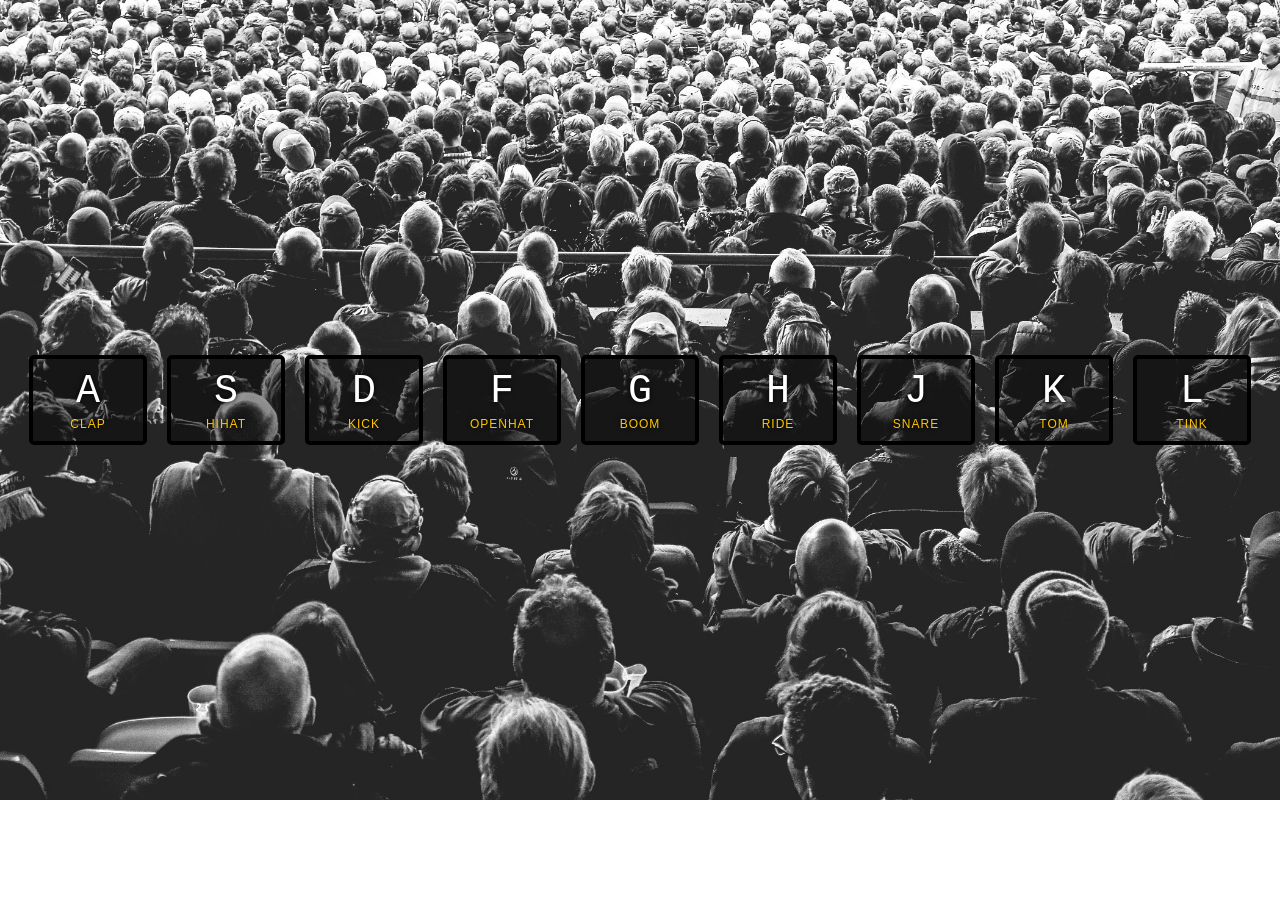
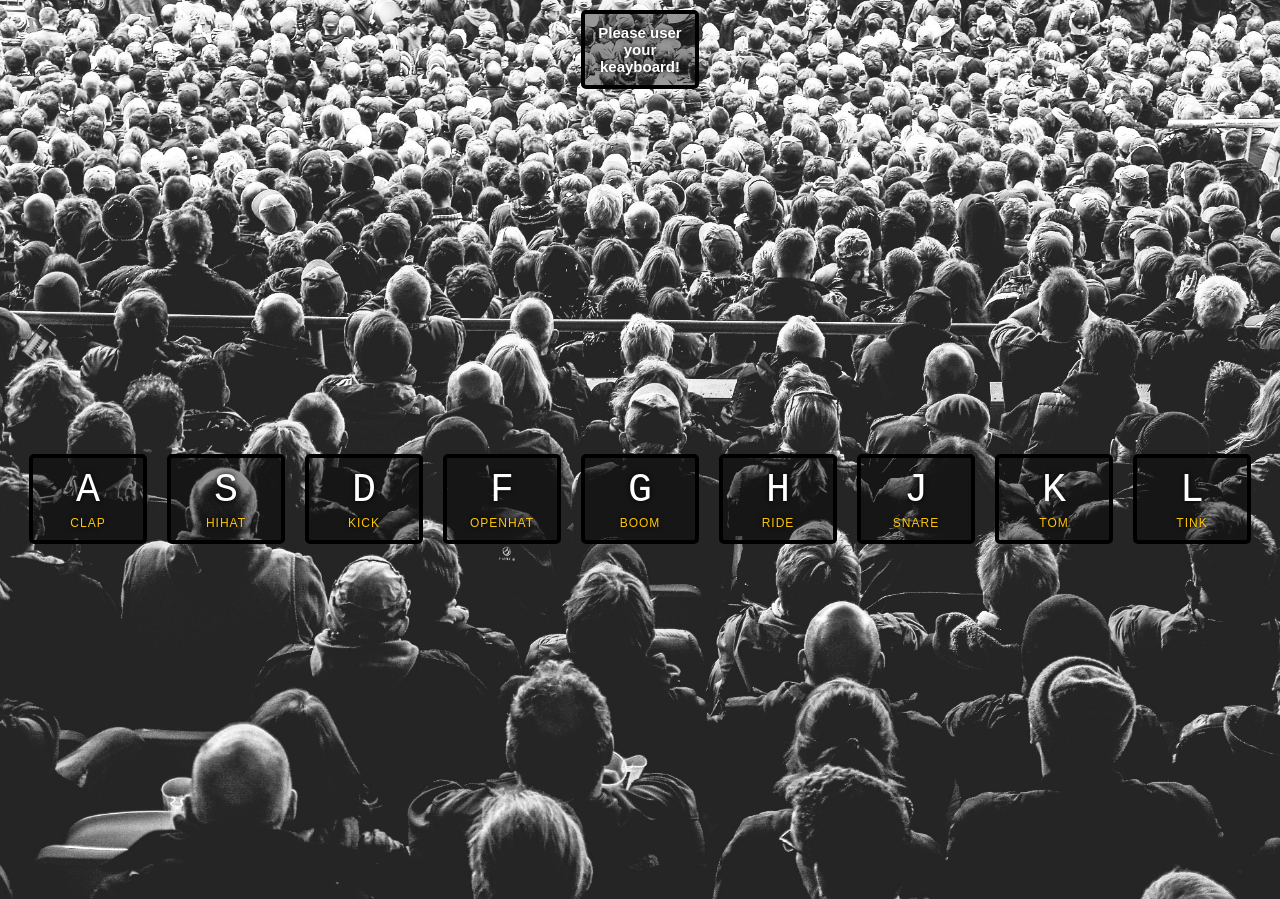
Before and after one commit to carvajalejandro/drum-kit, a plain HTML site: page index.html in a window 1280 px wide. Before the commit the page ends 800 px from the top, so only its background shows below. Drawn offline with Linux system fonts and the light colour scheme.

Commit message:
Add instructions

```diff
--- a/index.html
+++ b/index.html
@@ -8,6 +8,9 @@
 </head>
 <body>
 
+  <div class="pf">
+    <h1 class="instructions">Please user your keayboard!</h1>
+  </div>
 
   <div class="keys">
     <div data-key="65" class="key">
--- a/style.css
+++ b/style.css
@@ -49,3 +49,22 @@ kbd {
   letter-spacing: .1rem;
   color: #ffc600;
 }
+.instructions{
+
+  border: .4rem solid black;
+  border-radius: .5rem;
+  margin: 1rem;
+  font-size: 1.5rem;
+  padding: 1rem .5rem;
+  transition: all .07s ease;
+  width: 10rem;
+  text-align: center;
+  color: white;
+  background: rgba(0,0,0,0.4);
+  text-shadow: 0 0 .5rem black;
+}
+.pf{
+  display: flex;
+  justify-content: center;
+  align-self: center;
+}
```
